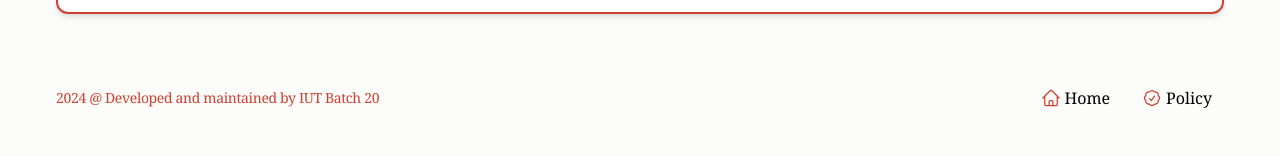
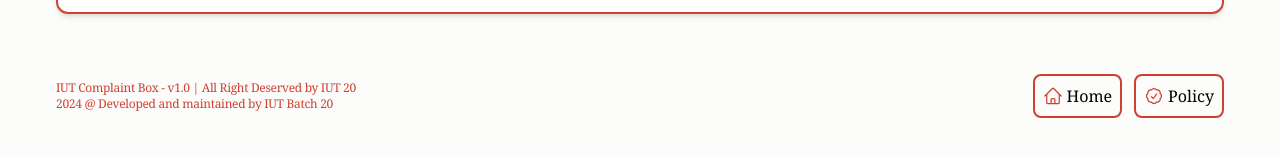
Before and after one commit to ShuvroWritesCode/IUT-Complaint-Box, a Next.js app: page / in a window 1280 px wide. Shown: the part 918-1074 px from the top of the page. Built offline with nearby package versions, Linux system fonts and the light colour scheme; no server answers.

Commit message:
Update Footer.js

```diff
--- a/components/Footer.js
+++ b/components/Footer.js
@@ -1,26 +1,34 @@
 import { HomeIcon, CheckBadgeIcon } from '@heroicons/react/24/outline';
+import { useMediaQuery } from 'react-responsive';
 
 export default function Footer() {
+  const isMobile = useMediaQuery({ query: '(max-width: 768px)' });
+
   return (
     <footer className="py-10">
-      <div className="container mx-auto my-auto flex items-center justify-between">
-      <div className="font-serif text-sm text-red-normal tracking-tight">
+      <div className="container mx-auto flex items-center justify-between">
+      <div className="font-serif text-xs text-red-normal tracking-tight">
+          <p>IUT Complaint Box - v1.0 | All Right Deserved by IUT 20</p>
           <p>2024 @ Developed and maintained by IUT Batch 20</p>
         </div>
-        <div className="flex items-center space-x-2">
+        <div className="flex items-center space-x-3">
           <a
-            className="text-md px-3 py-3 rounded-lg hover:bg-red-pastel hover:text-white hover:border hover:border-white transition-colors duration-300 ease-in-out flex items-center space-x-1 group"
-            href="/" rel="ugc"
+            className="text-md px-2 py-2 rounded-lg border-2 border-red-pastel hover:bg-red-pastel hover:text-white hover:border hover:border-white transition-colors duration-300 ease-in-out flex items-center space-x-1 group"
+                href="/" rel="ugc"
           >
             <HomeIcon className="h-5 w-5 text-red-normal group-hover:text-white" />
-            <span className="font-serif ml-2 transition-opacity duration-200">Home</span>
+            {!isMobile && (
+                <span className="font-serif ml-2 transition-opacity duration-200">Home</span>
+            )}
           </a>
           <a
-            className="text-md px-3 py-3 rounded-lg hover:bg-red-pastel hover:text-white hover:border hover:border-white transition-colors duration-300 ease-in-out flex items-center space-x-1 group"
+            className="text-md px-2 py-2 rounded-lg border-2 border-red-pastel hover:bg-red-pastel hover:text-white hover:border hover:border-white transition-colors duration-300 ease-in-out flex items-center space-x-1 group"
             href="/policy" rel="ugc"
           >
             <CheckBadgeIcon className="h-5 w-5 text-red-normal group-hover:text-white" />
-            <span className="font-serif ml-2 transition-opacity duration-200">Policy</span>
+            {!isMobile && (
+              <span className="font-serif ml-2 transition-opacity duration-200">Policy</span>
+            )}
           </a>
         </div>
       </div>
```
